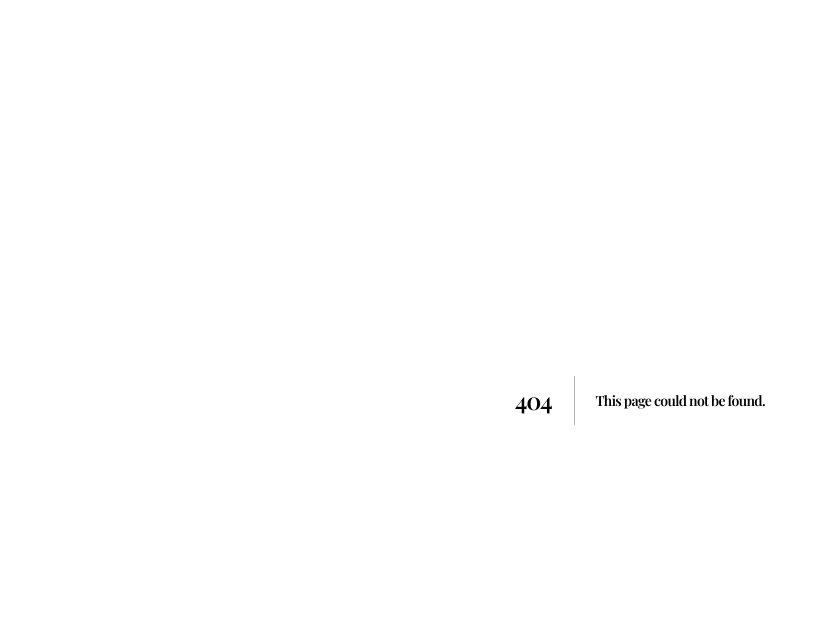
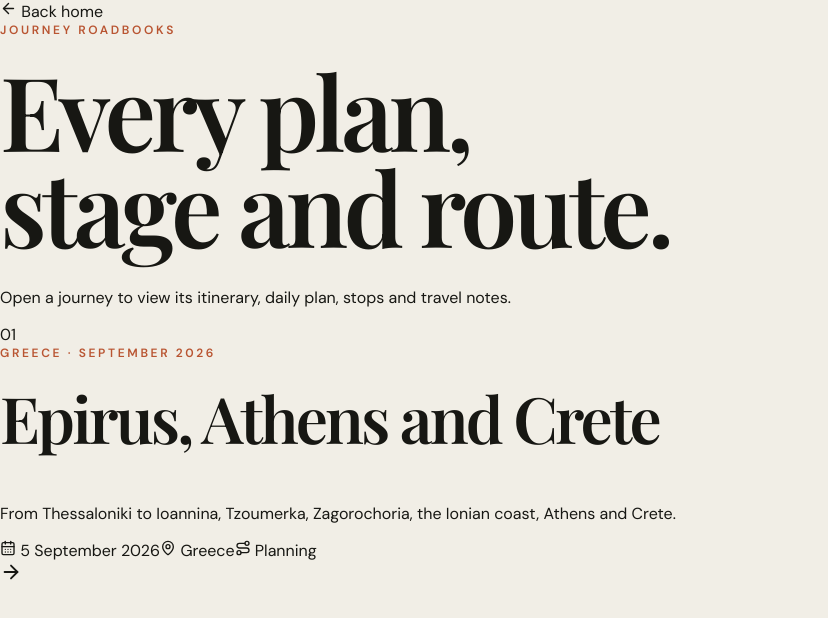
Before and after one commit to PrassasMichael/Two-Wheels-One-Way, a Next.js app: page /roadbooks in a window 1280 px wide. Before the commit this address had no page. Shown: the top 618 px of the page, without its empty margins (0-828 px from the left). Built offline with nearby package versions, Linux system fonts and the light colour scheme; a web font is replaced by a local one.

Commit message:
Add journey roadbooks archive page

```diff
--- /dev/null
+++ b/app/roadbooks/page.tsx
@@ -0,0 +1,29 @@
+import Link from "next/link";
+import { ArrowLeft, ArrowRight, CalendarDays, MapPin, Route } from "lucide-react";
+
+export default function RoadbooksPage() {
+  return (
+    <main className="archive-page">
+      <header className="archive-page-header">
+        <Link href="/"><ArrowLeft size={17} /> Back home</Link>
+      </header>
+      <section className="archive-page-hero">
+        <p className="eyebrow dark">JOURNEY ROADBOOKS</p>
+        <h1>Every plan,<br />stage and route.</h1>
+        <p>Open a journey to view its itinerary, daily plan, stops and travel notes.</p>
+      </section>
+      <section className="archive-page-content">
+        <Link className="library-card" href="/trips/epirus-athens-crete-2026">
+          <div className="library-card-number">01</div>
+          <div>
+            <p className="eyebrow dark">GREECE · SEPTEMBER 2026</p>
+            <h2>Epirus, Athens and Crete</h2>
+            <p>From Thessaloniki to Ioannina, Tzoumerka, Zagorochoria, the Ionian coast, Athens and Crete.</p>
+            <div className="library-meta"><span><CalendarDays size={16} /> 5 September 2026</span><span><MapPin size={16} /> Greece</span><span><Route size={16} /> Planning</span></div>
+          </div>
+          <ArrowRight size={22} />
+        </Link>
+      </section>
+    </main>
+  );
+}
```
